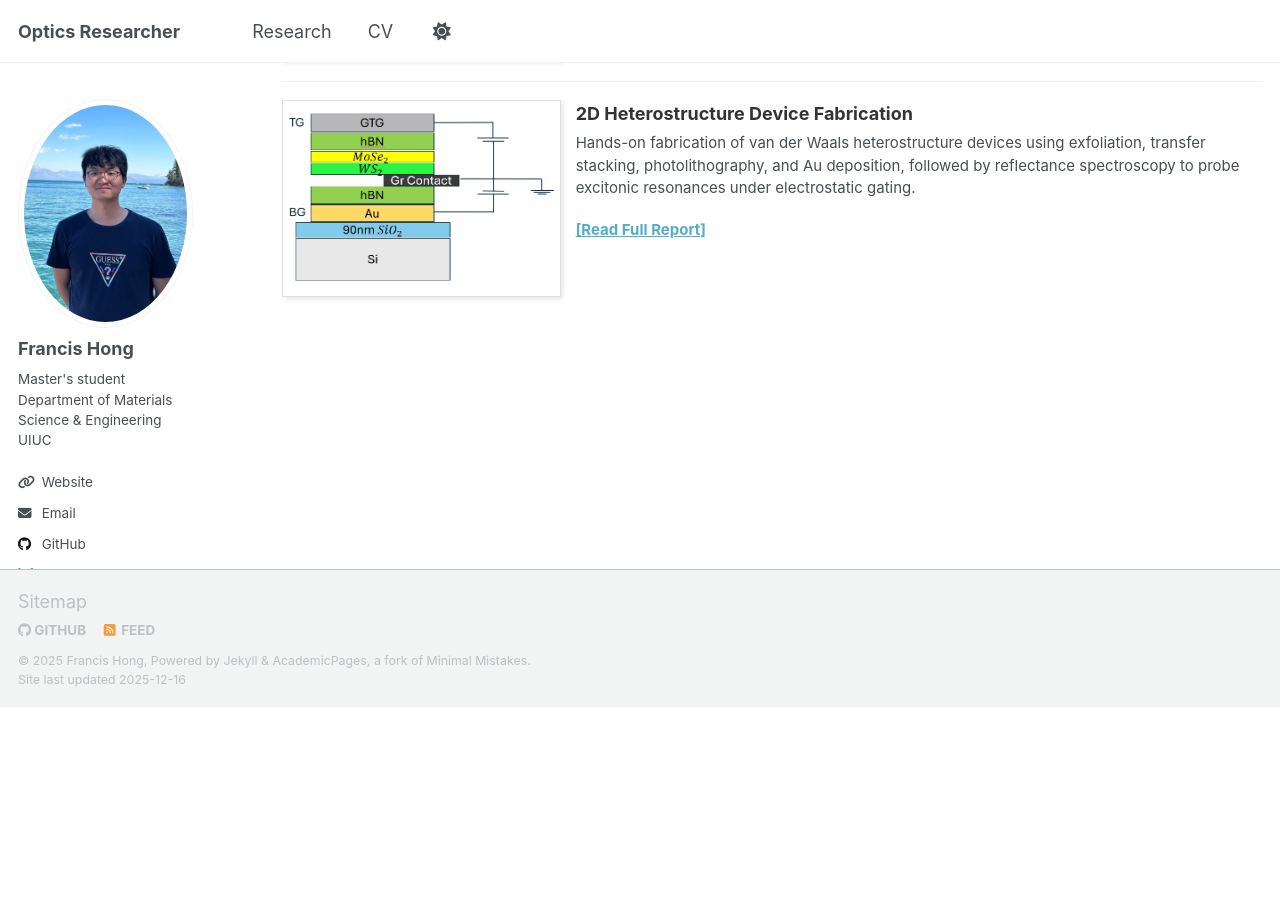
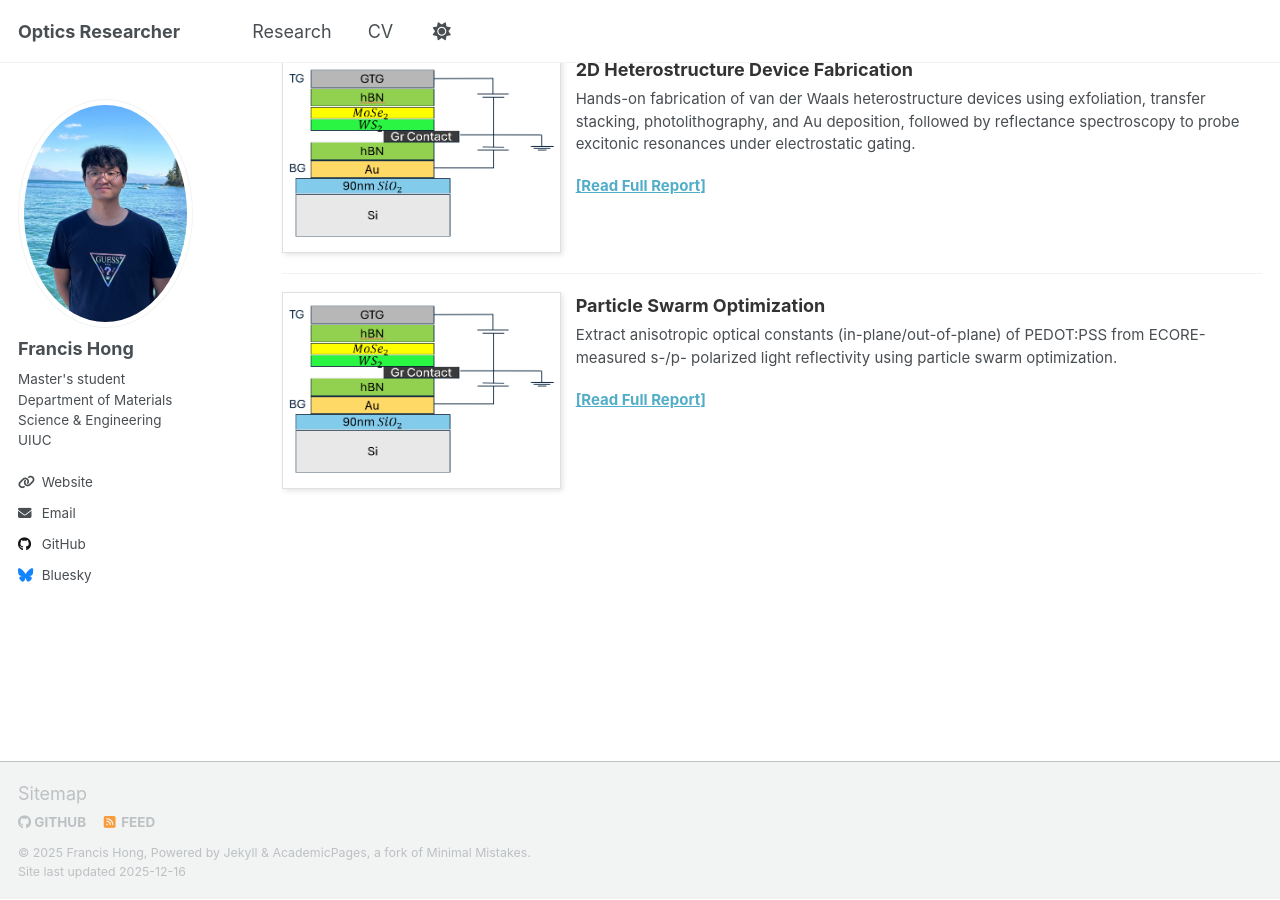
Before and after one commit to Fhong10/flhong03.github-io, a Jekyll site: the page built from _pages/research.md, in a window 1280 px wide and 900 px high, scrolled down 681 px. Built offline with Jekyll 4.4.1, drawn with Linux system fonts in a browser that asks for light colours; a script that is not in the unit is left out; before the commit the page ends 1388 px from its top, so only the background shows below that.

Commit message:
Update research.md

```diff
--- a/_pages/research.md
+++ b/_pages/research.md
@@ -12,7 +12,7 @@ Here is a summary of my work in optical simulation and hands-on fabrication expe
 <div style="display: flex; flex-direction: row; align-items: flex-start; margin-bottom: 20px;">
   <div style="width: 30%; padding-right: 15px;">
     <a href="{{ '/research/project-1/' | relative_url }}">
-      <img src="{{ '/images/561nm.png' | relative_url }}" alt="561nm Graph" style="max-width: 100%; height: auto; border: 1px solid #e0e0e0; box-shadow: 2px 2px 5px rgba(0,0,0,0.1);">
+      <img src="{{ '/images/simulation.png' | relative_url }}" alt="561nm Graph" style="max-width: 100%; height: auto; border: 1px solid #e0e0e0; box-shadow: 2px 2px 5px rgba(0,0,0,0.1);">
     </a>
   </div>
   <div style="width: 70%; font-size: 15px;">
@@ -66,3 +66,23 @@ Here is a summary of my work in optical simulation and hands-on fabrication expe
     <a href="{{ '/research/project-3/' | relative_url }}" style="font-weight: bold;">[Read Full Report]</a>
   </div>
 </div>
+
+<hr>
+
+<div style="display: flex; flex-direction: row; align-items: flex-start; margin-bottom: 20px;">
+  <div style="width: 30%; padding-right: 15px;">
+    <a href="{{ '/research/project-4/' | relative_url }}">
+      <img src="{{ '/images/semiconductor.png' | relative_url }}" alt="Semiconductor Image" style="max-width: 100%; height: auto; border: 1px solid #e0e0e0; box-shadow: 2px 2px 5px rgba(0,0,0,0.1);">
+    </a>
+  </div>
+  <div style="width: 70%; font-size: 15px;">
+    <a href="{{ '/research/project-4/' | relative_url }}" style="text-decoration: none;">
+      <strong style="font-size: 18px; color: #333;">Particle Swarm Optimization</strong>
+    </a>
+    <br>
+    <p style="margin-top: 5px;">
+      Extract anisotropic optical constants (in-plane/out-of-plane) of PEDOT:PSS from ECORE-measured s-/p- polarized light reflectivity using particle swarm optimization.
+    </p>
+    <a href="{{ '/research/project-4/' | relative_url }}" style="font-weight: bold;">[Read Full Report]</a>
+  </div>
+</div>
```
